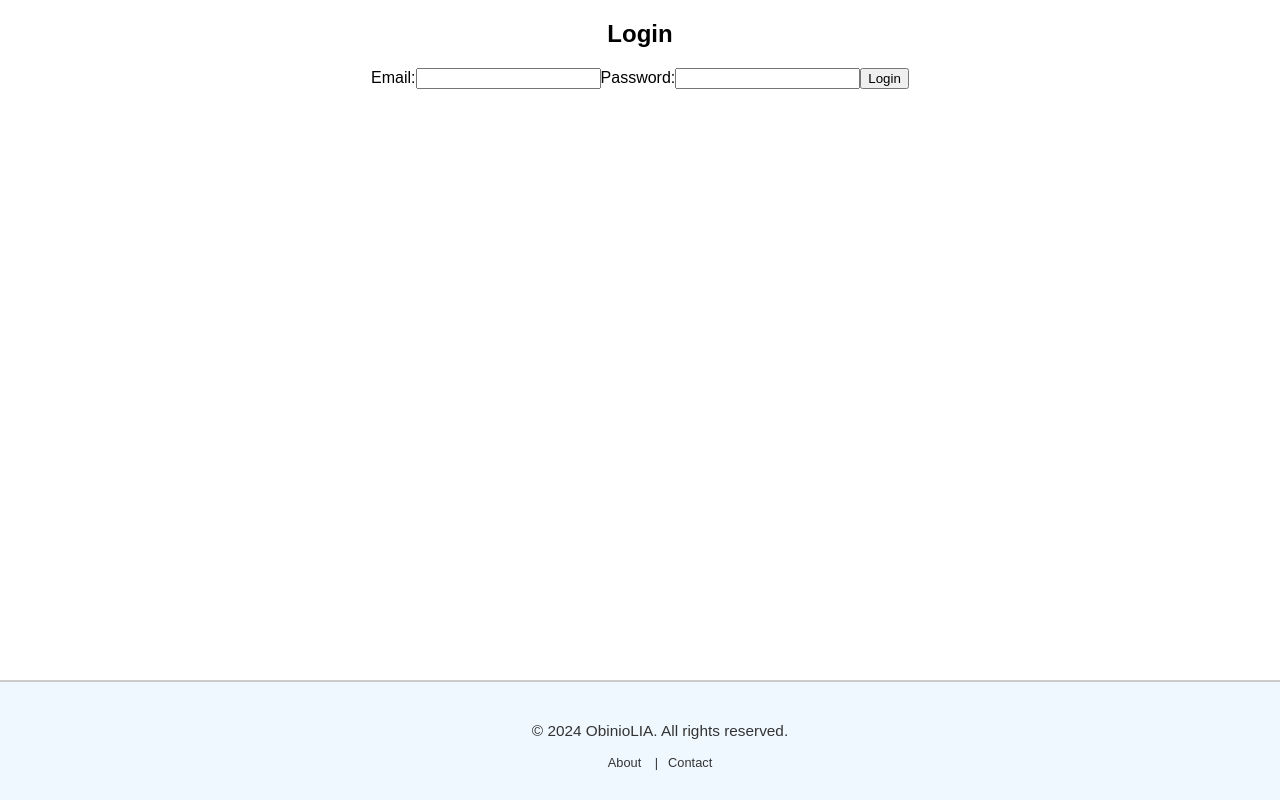
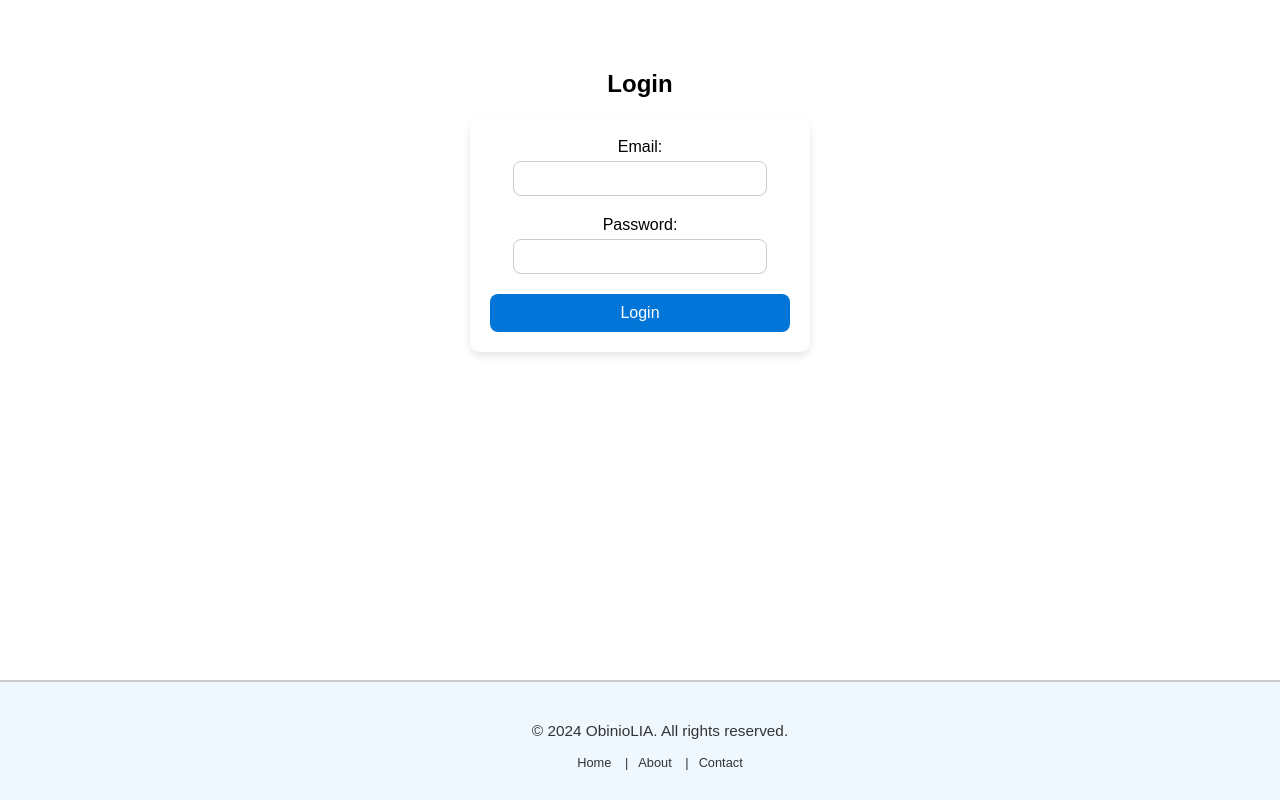
Before and after one commit to Obinio/ObinioLIA, a React (Create React App) app in the folder frontend/obiniolia/: page /login in a window 1280 px wide. Shown: the top 800 px of the page. Built offline with nearby package versions, Linux system fonts and the light colour scheme.

Commit message:
snyggat till Login sidan

```diff
--- a/frontend/obiniolia/src/components/Footer.js
+++ b/frontend/obiniolia/src/components/Footer.js
@@ -6,6 +6,7 @@ function Footer() {
     <footer className="footer">
       <p>© 2024 ObinioLIA. All rights reserved.</p>
       <nav>
+        <a href="/">Home</a> |
         <a href="/about">About</a> |
         <a href="/contact">Contact</a>
       </nav>
--- /dev/null
+++ b/frontend/obiniolia/src/components/LoginForm.css
@@ -0,0 +1,52 @@
+.login-form {
+    display: flex;
+    flex-direction: column;
+    align-items: center;
+    justify-content: center;
+    margin-top: 50px;
+  }
+
+  .login-form form {
+    display: flex;
+    flex-direction: column;
+    width: 300px;  /* Justera bredden efter dina behov */
+    box-shadow: 0 4px 8px rgba(0,0,0,0.1);
+    padding: 20px;
+    border-radius: 10px;
+  }
+
+  .form-group {
+    margin-bottom: 20px;
+  }
+
+  .form-group label {
+    display: block;
+    margin-bottom: 5px;
+  }
+
+  .form-group input {
+    width: 80%;
+    padding: 6px;
+    font-size: 18px;
+    border-radius: 8px;
+    border: 1px solid #ccc;
+  }
+
+  button {
+    padding: 10px;
+    font-size: 16px;
+    background-color: #0275d8;
+    color: white;
+    border: none;
+    border-radius: 8px;
+    cursor: pointer;
+  }
+
+  button:hover {
+    background-color: #0256c2;
+  }
+
+  .error {
+    color: red;
+    margin-top: 10px;
+  }
--- a/frontend/obiniolia/src/components/LoginForm.js
+++ b/frontend/obiniolia/src/components/LoginForm.js
@@ -1,5 +1,6 @@
 import React, { useState } from 'react';
 import { useNavigate } from 'react-router-dom'; // Importera useNavigate hook
+import './LoginForm.css'; // Se till att du har en CSS-fil för LoginForm
 
 function LoginForm() {
   const [email, setEmail] = useState('');
@@ -31,19 +32,19 @@ function LoginForm() {
   };
 
   return (
-    <div>
+    <div className="login-form">
       <h2>Login</h2>
       <form onSubmit={handleLogin}>
-        <label>
-          Email:
+        <div className="form-group">
+          <label>Email:</label>
           <input type="email" value={email} onChange={e => setEmail(e.target.value)} />
-        </label>
-        <label>
-          Password:
+        </div>
+        <div className="form-group">
+          <label>Password:</label>
           <input type="password" value={password} onChange={e => setPassword(e.target.value)} />
-        </label>
+        </div>
         <button type="submit">Login</button>
-        {error && <p>{error}</p>}
+        {error && <p className="error">{error}</p>}
       </form>
     </div>
   );
```
